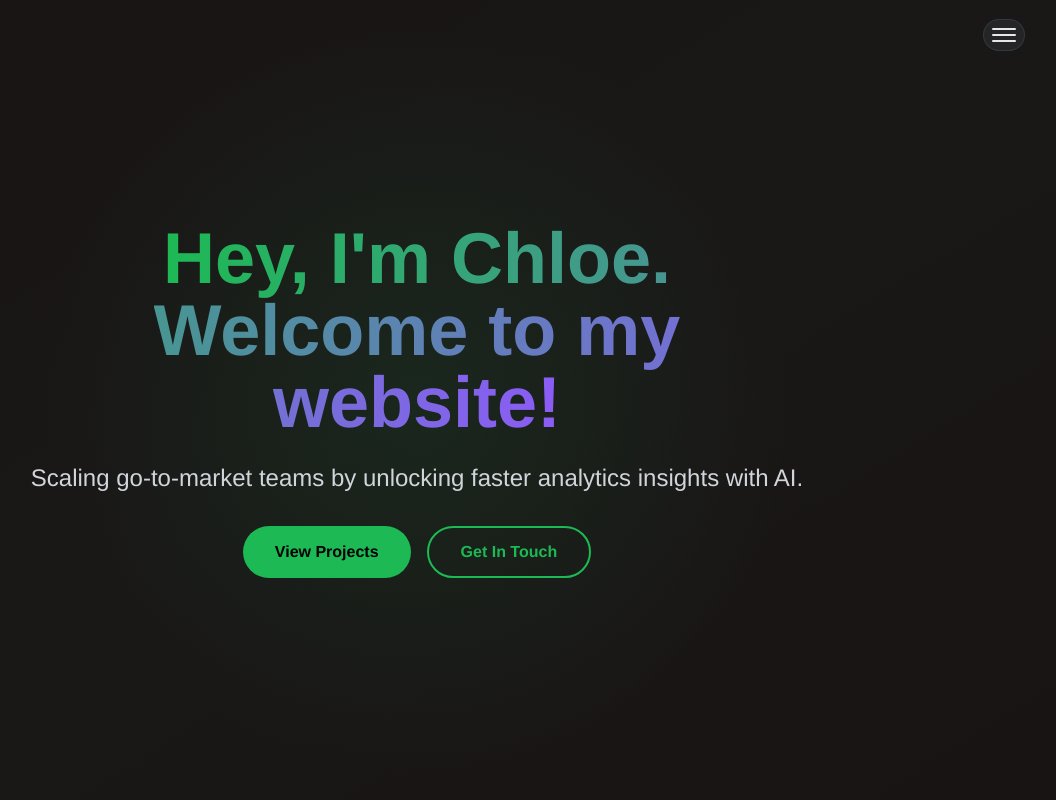
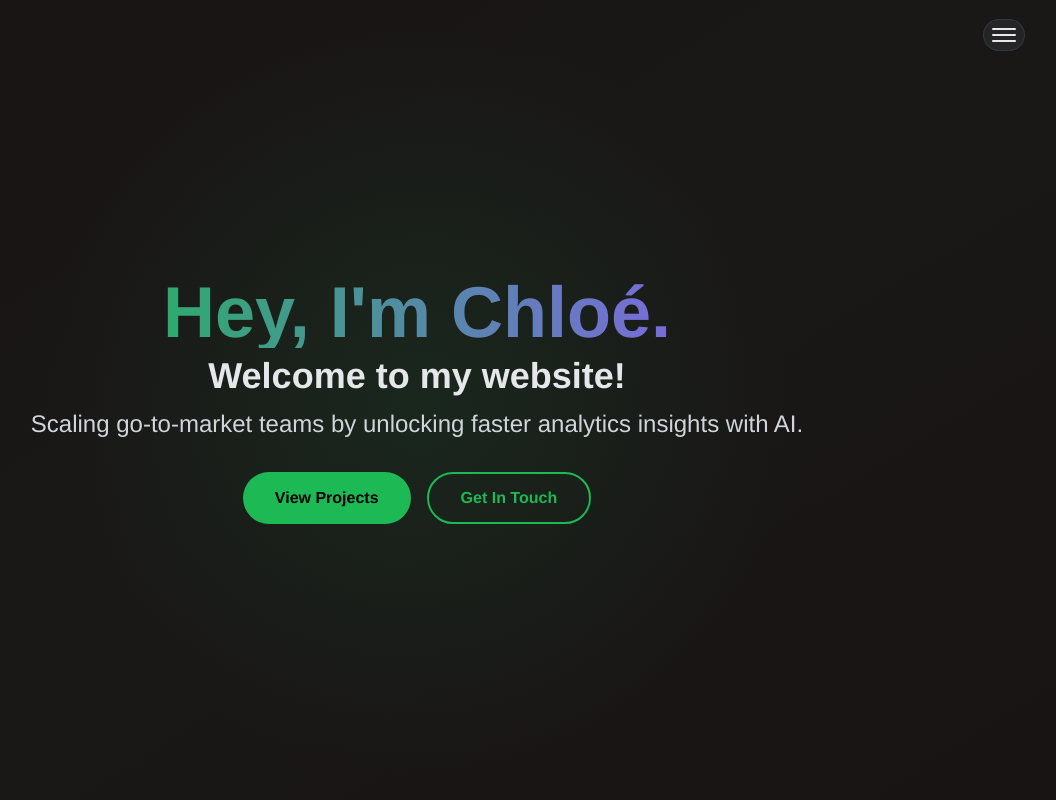
Before and after one commit to chloelubin/chloelubin.github.io, a Next.js app: page / in a window 1280 px wide. Shown: the top 800 px of the page, without its empty margins (223-1279 px from the left). Built offline with nearby package versions, Linux system fonts and the light colour scheme.

Commit message:
collapsable menu

```diff
--- a/components/Hero.tsx
+++ b/components/Hero.tsx
@@ -11,8 +11,11 @@ export default function Hero() {
       <div className="absolute inset-0 bg-[radial-gradient(circle_at_50%_50%,rgba(29,185,84,0.1),transparent_50%)]" />
 
       <div className="relative z-10 text-center px-4 sm:px-6 lg:px-8 max-w-4xl mx-auto">
-        <h1 className="text-5xl sm:text-6xl lg:text-7xl font-bold mb-6 animate-fade-in">
-          <span className="text-gradient">Hey, I'm Chloe. Welcome to my website!</span>
+        <h1 className="text-5xl sm:text-6xl lg:text-7xl font-bold mb-3 animate-fade-in">
+          <span className="text-gradient block">Hey, I&apos;m Chloé.</span>
+          <span className="block text-2xl sm:text-3xl lg:text-4xl text-gray-200 mt-2">
+            Welcome to my website!
+          </span>
         </h1>
         <p className="text-xl sm:text-2xl text-gray-300 mb-8 animate-fade-in">
           Scaling go-to-market teams by unlocking faster analytics insights with AI.
--- a/components/Navbar.tsx
+++ b/components/Navbar.tsx
@@ -1,11 +1,12 @@
 'use client'
 
-import { useState, useEffect } from 'react'
+import { useState, useEffect, useRef } from 'react'
 
 export default function Navbar() {
   const [isScrolled, setIsScrolled] = useState(false)
   const [activeSection, setActiveSection] = useState('home')
   const [isMenuOpen, setIsMenuOpen] = useState(false)
+  const menuRef = useRef<HTMLDivElement | null>(null)
 
   useEffect(() => {
     const handleScroll = () => {
@@ -28,6 +29,22 @@ export default function Navbar() {
     return () => window.removeEventListener('scroll', handleScroll)
   }, [])
 
+  useEffect(() => {
+    if (!isMenuOpen) return
+
+    const handleClickOutside = (event: MouseEvent) => {
+      if (
+        menuRef.current &&
+        !menuRef.current.contains(event.target as Node)
+      ) {
+        setIsMenuOpen(false)
+      }
+    }
+
+    document.addEventListener('mousedown', handleClickOutside)
+    return () => document.removeEventListener('mousedown', handleClickOutside)
+  }, [isMenuOpen])
+
   const scrollToSection = (sectionId: string) => {
     const element = document.getElementById(sectionId)
     if (element) {
@@ -49,7 +66,7 @@ export default function Navbar() {
       <div className="max-w-7xl mx-auto px-4 sm:px-6 lg:px-8">
         <div className="flex items-center justify-end h-16">
           {/* Menu button + dropdown */}
-          <div className="relative">
+          <div className="relative" ref={menuRef}>
             <button
               type="button"
               className="inline-flex flex-col items-center justify-center gap-1 p-2 rounded-full border border-gray-700/70 bg-background-card/80 text-gray-200 hover:text-primary hover:border-primary hover:bg-background-card focus:outline-none focus:ring-2 focus:ring-primary transition-all duration-200"
```
